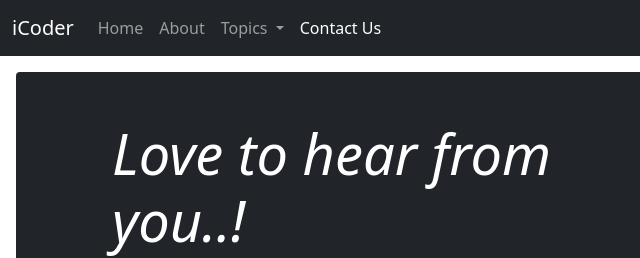
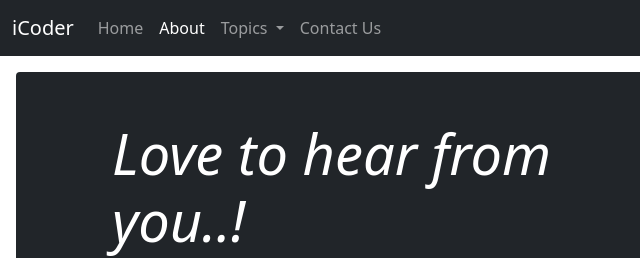
Before and after one commit to Dipali-Shewale/iCoderBootstrap, a plain HTML site: page contact.html in a window 1280 px wide. Shown: the top 258 px of the page, 0-640 px from the left. Drawn offline with nearby package versions, Linux system fonts and the light colour scheme.

Commit message:
Update contact.html

```diff
--- a/contact.html
+++ b/contact.html
@@ -25,14 +25,14 @@
             <div class="collapse navbar-collapse" id="navbarSupportedContent">
                  <ul class="navbar-nav me-auto mb-2 mb-lg-0">
           <li class="nav-item">
-                        <a class="nav-link " aria-current="page" href="/">Home</a>
+            <a class="nav-link " aria-current="page" href="/iCoderBootstrap">Home</a>
           </li>
           <li class="nav-item">
-                        <a class="nav-link" href="/about.html">About</a>
+            <a class="nav-link active" href="/iCoderBootstrap/about.html">About</a>
           </li>
           <li class="nav-item dropdown">
-                        <a class="nav-link dropdown-toggle" href="#" id="navbarDropdown" role="button"
-                            data-bs-toggle="dropdown" aria-expanded="false">
+            <a class="nav-link dropdown-toggle" href="#" id="navbarDropdown" role="button" data-bs-toggle="dropdown"
+              aria-expanded="false">
               Topics
             </a>
             <ul class="dropdown-menu" aria-labelledby="navbarDropdown">
@@ -47,7 +47,7 @@
             </ul>
           </li>
           <li class="nav-item">
-                        <a class="nav-link active" href="/contact.html">Contact Us</a>
+            <a class="nav-link" href="/iCoderBootstrap/contact.html">Contact Us</a>
           </li>
         </ul>
                 <form class="d-flex">
```
Lines whose indentation alone changed are shown as unchanged.
